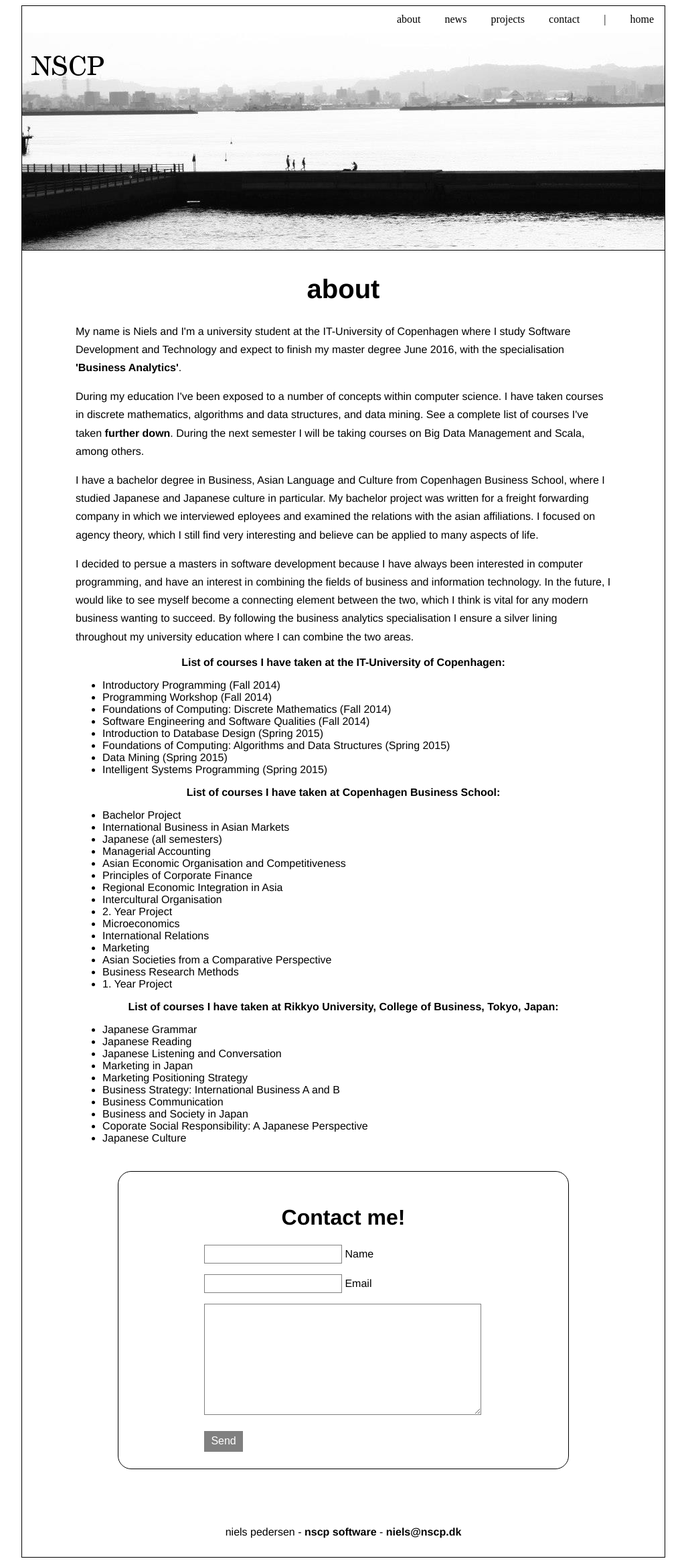
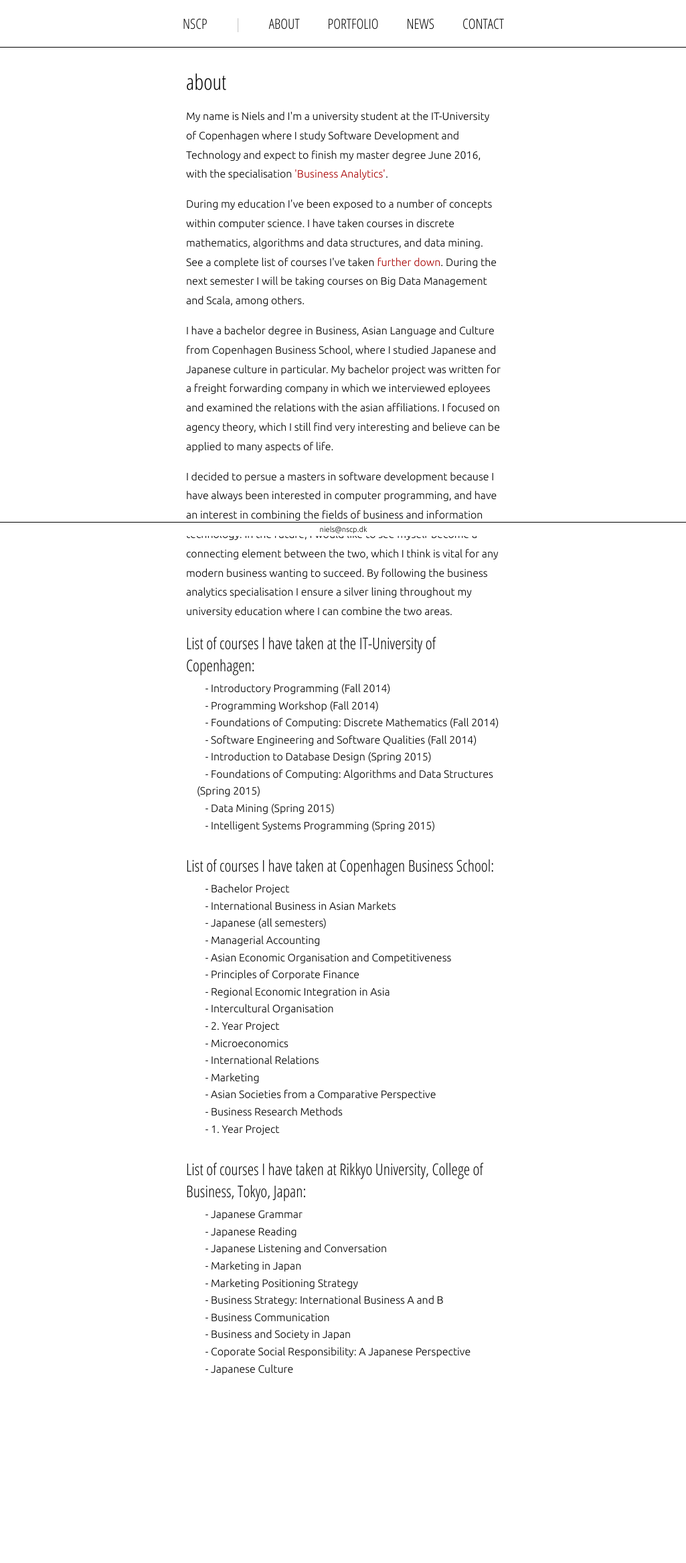
Before and after one commit to gandalftheFFFFFF/nscp, a Django app: template templates/about.html in a window 1280 px wide. Shown: the whole page at 67% size, without its empty margins (127-1152 px from the left). After the commit the page ends 2052 px from the top, so only its background shows below. Run offline with Django 3.2, Linux system fonts and the light colour scheme; the template is opened without the code that fills it, so the values that code supplies are empty.

Commit message:
design overhaul

```diff
--- a/news_posts/views.py
+++ b/news_posts/views.py
@@ -17,14 +17,9 @@ def news(request):
         images = Image.objects.filter(post=post)
     except Image.DoesNotExist:
         images = None
-    try:
-        older_posts = Post.objects.all()[1:4]
-    except Post.DoesNotExist:
-        older_posts = None
     context = {
         'post':post,
         'images':images,
-        'older_posts':older_posts,
     }
     return render(request, template, context)
 
--- a/nscp/settings.py
+++ b/nscp/settings.py
@@ -100,8 +100,8 @@ WSGI_APPLICATION = 'nscp.wsgi.application'
 DATABASES = {
     'default': {
         'ENGINE': 'django.db.backends.postgresql_psycopg2',
-        'NAME': 'nscp',
-        'USER': 'nscp_user',
+        'NAME': get_secret('DATABASE_NAME'),
+        'USER': get_secret('DATABASE_USER'),
         'PASSWORD': get_secret('DATABASE_PASSWORD'),
         'HOST': 'localhost',
         'PORT': '',
--- a/nscp/urls.py
+++ b/nscp/urls.py
@@ -21,11 +21,12 @@ from django.conf.urls.static import static
 from . import views
 
 urlpatterns = [
-    url(r'^$', TemplateView.as_view(template_name='base_site.html'), name='home'),
+    url(r'^$', TemplateView.as_view(template_name='base.html'), name='home'),
     url(r'^about/$', views.about, name='about'),
     url(r'^news/', include('news_posts.urls')),
-    url(r'^projects/', include('project.urls')),
+    url(r'^portfolio/', include('project.urls')),
     url(r'^cv/$', views.cv, name='cv'),
     url(r'^contact/$', views.contact, name='contact'),
+    url(r'^contact-by-form', views.contact_by_form, name='contact_by_form'),
     url(r'^admin/', include(admin.site.urls)),
 ] + static(settings.MEDIA_URL, document_root=settings.MEDIA_ROOT)
--- /dev/null
+++ b/static/freestyle.css
@@ -0,0 +1,253 @@
+
+/* GENERAL */
+
+body {
+  font-family: 'Ubuntu';
+}
+
+a:link {
+  text-decoration: none;
+  color: #A80000;
+}
+
+a:hover {
+  text-decoration: none;
+  color: #A80000;
+}
+
+a:visited {
+  text-decoration: none;
+  color: #A80000;
+}
+
+a:active {
+  text-decoration: none;
+  color: #A80000;
+}
+
+
+
+
+
+/* MENU */
+
+    #menu_bar {
+        height: 70px;
+        min-width: 500px;
+        border-bottom: 1px solid black;
+        !border: 1px solid;
+        position: fixed;
+        top: 0;
+        right: 0;
+        top: 0;
+        left: 0;
+        background-color: white;
+        !text-align: center;
+    }
+
+    #menu_container {
+        !border: 1px solid;
+        margin: 0 auto;
+        width: 90%;
+        max-width: 500px;
+        height: 100%;
+        text-align: justify;
+        -ms-text-justify: distribute-all-lines;
+    }
+
+    .stretch {
+        width:100%;
+        display: inline-block;
+        font-size:0;
+        line-height:0;
+    }
+
+    .menu_item {
+        display: inline-block;
+        font-family: 'Open Sans Condensed';
+        !height: 70px;
+        line-height: 70px;
+        font-size: 1.3em;
+        padding-left: 10px;
+        padding-right: 10px;
+        color: black;
+        !border: 1px solid red;
+    }
+
+    .menu_item:hover {
+        background-color: black;
+        color: white;
+    }
+
+    #menu_special {
+        color: #C0C0C0;
+    }
+
+    #menu_special:hover {
+        background-color: white;
+        color: gray;
+    }
+
+
+/* MAIN CONTAINER */
+
+    #main_container {
+      margin: 0 auto;
+      width: 100%;
+      max-width: 500px;
+      min-width: 300px;
+      height: 100%;
+      !border: 1px solid #C0C0C0;
+      !height: 1000px;
+      !background-color: black;
+    }
+
+    #main_content {
+      margin-top: 100px;
+      margin-left: 15px;
+      margin-right: 15px;
+      margin-bottom: 50px;
+      height: 100%;
+      !border: 1px solid;
+      !background-color: #F8F8F8;
+    }
+
+    /* TEXT FORMAT IN MAIN */
+
+        #main_content h1, h2, h3 {
+            font-family: 'Open Sans Condensed';
+            font-weight: normal;
+            margin-left: 0;
+            margin-top: 5px;
+            margin-bottom: 6px;
+        }
+
+        #main_container p {
+            font-family: 'Ubuntu';
+            font-weight: 300;
+            line-height: 180%;
+        }
+
+        /* LINKS WITHIN PARAGRAPH */
+
+        #main_container p a:link, p a:visited {
+            text-decoration: none;
+            color: #A80000;
+        }
+
+/* FOOTER */
+
+    #footer_bar {
+      height: 20px;
+      min-width: 500px;
+      border-top: 1px solid black;
+      !border: 1px solid;
+      position: fixed;
+      right: 0;
+      left: 0;
+      bottom: 0;
+      background-color: white;
+      !text-align: center;
+    }
+
+    #footer_content {
+      text-align: center;
+      font-family: 'Ubuntu';
+      font-weight: 300;
+      font-size: 70%;
+      line-height: 20px;
+      color: black;
+    }
+
+    #footer_content a {
+        color: black;
+    }
+
+
+/* PAGE SPECIFIC STYLES */
+
+
+/* ABOUT */
+
+    h2:before {
+        display: block;
+        content: " ";
+        margin-top: -100px;
+        height: 100px;
+        visibility: hidden;
+    }
+
+    .about_ul {
+        line-height: 160%;
+        font-weight: 300;
+        list-style: none;
+        padding:0;
+        margin: 0;
+        margin-bottom: 30px;
+    }
+
+    .about_li {
+        padding-left: 1em;
+        text-indent: 0.8em;
+    }
+
+    .about_li:before {
+        content:"- ";
+        color: black;
+    }
+
+/* CONTACT */
+
+    .error_p {
+        color: #A80000;
+    }
+
+    .input_textarea {
+        width: 98%;
+        height: 80px;
+        line-height: 150%;
+    }
+
+    .input_send {
+        padding: 10px 15px 10px 15px;
+        color: white;
+        background: #A80000;
+        border: 0;
+        border-radius: 10px;
+    }
+
+/* NEWS */
+
+    .picture_container {
+        width: 100%;
+        text-align: center;
+    }
+
+    img.preview {
+        max-width: 50%;
+        max-height: 200px;
+        width: auto;
+        height: auto;
+        border: 1px solid black;
+    }
+
+    img.thumbnail {
+        max-width: 25%;
+        max-height: 100px;
+        width: auto;
+        height: auto;
+        border: 1px solid black;
+    }
+
+    #news_menu_container {
+        text-align: center;
+        font-family: 'Open sans condensed';
+        font-size: 150%;
+        margin: 0;
+        padding: 0;
+        !border: 1px solid;
+    }
+
+    .news_menu_item {
+        display: inline-block;
+    }
--- a/templates/about.html
+++ b/templates/about.html
@@ -1,5 +1,5 @@
 {% extends 'pages_template.html' %}
-{% block main_content %}
+{% block content %}
 <h1>about</h1>
 <p>My name is Niels and I'm a university student at the IT-University of
     Copenhagen where I study Software Development and Technology and expect to finish my
@@ -27,117 +27,117 @@
     specialisation I ensure a silver lining throughout my university education where I can
     combine the two areas.
 </p>
-<h3 id="courses">
+<h2 id="courses">
     List of courses I have taken at the IT-University of Copenhagen:
-</h3>
-<ul class="course_list">
-    <li class="courses">
+</h2>
+<ul class="about_ul">
+    <li class="about_li">
         Introductory Programming (Fall 2014)
     </li>
-    <li class="courses">
+    <li class="about_li">
         Programming Workshop (Fall 2014)
     </li>
-    <li class="courses">
+    <li class="about_li">
         Foundations of Computing: Discrete Mathematics (Fall 2014)
     </li>
-    <li class="courses">
+    <li class="about_li">
         Software Engineering and Software Qualities (Fall 2014)
     </li>
-    <li class="courses">
+    <li class="about_li">
         Introduction to Database Design (Spring 2015)
     </li>
-    <li class="courses">
+    <li class="about_li">
         Foundations of Computing: Algorithms and Data Structures (Spring 2015)
     </li>
-    <li class="courses">
+    <li class="about_li">
         Data Mining (Spring 2015)
     </li>
-    <li class="courses">
+    <li class="about_li">
         Intelligent Systems Programming (Spring 2015)
     </li>
 </ul>
-<h3>
+<h2>
     List of courses I have taken at Copenhagen Business School:
-</h3>
-<ul class="course_list">
-    <li class="courses">
+</h2>
+<ul class="about_ul">
+    <li class="about_li">
         Bachelor Project
     </li>
-    <li class="courses">
+    <li class="about_li">
         International Business in Asian Markets
     </li>
-    <li class="courses">
+    <li class="about_li">
         Japanese (all semesters)
     </li>
-    <li class="courses">
+    <li class="about_li">
         Managerial Accounting
     </li>
-    <li class="courses">
+    <li class="about_li">
         Asian Economic Organisation and Competitiveness
     </li>
-    <li class="courses">
+    <li class="about_li">
         Principles of Corporate Finance
     </li>
-    <li class="courses">
+    <li class="about_li">
         Regional Economic Integration in Asia
     </li>
-    <li class="courses">
+    <li class="about_li">
         Intercultural Organisation
     </li>
-    <li class="courses">
+    <li class="about_li">
         2. Year Project
     </li>
-    <li class="courses">
+    <li class="about_li">
         Microeconomics
     </li>
-    <li class="courses">
+    <li class="about_li">
         International Relations
     </li>
-    <li class="courses">
+    <li class="about_li">
         Marketing
     </li>
-    <li class="courses">
+    <li class="about_li">
         Asian Societies from a Comparative Perspective
     </li>
-    <li class="courses">
+    <li class="about_li">
         Business Research Methods
     </li>
-    <li class="courses">
+    <li class="about_li">
         1. Year Project
     </li>
 </ul>
-<h3>
+<h2>
     List of courses I have taken at Rikkyo University, College of Business, Tokyo, Japan:
-</h3>
-<ul class="course_list">
-    <li class="courses">
+</h2>
+<ul class="about_ul">
+    <li class="about_li">
         Japanese Grammar
     </li>
-    <li class="courses">
+    <li class="about_li">
         Japanese Reading
     </li>
-    <li class="courses">
+    <li class="about_li">
         Japanese Listening and Conversation
     </li>
-    <li class="courses">
+    <li class="about_li">
         Marketing in Japan
     </li>
-    <li class="courses">
+    <li class="about_li">
         Marketing Positioning Strategy
     </li>
-    <li class="courses">
+    <li class="about_li">
         Business Strategy: International Business A and B
     </li>
-    <li class="courses">
+    <li class="about_li">
         Business Communication
     </li>
-    <li class="courses">
+    <li class="about_li">
         Business and Society in Japan
     </li>
-    <li class="courses">
+    <li class="about_li">
         Coporate Social Responsibility: A Japanese Perspective
     </li>
-    <li class="courses">
+    <li class="about_li">
         Japanese Culture
     </li>
 </ul>
--- /dev/null
+++ b/templates/base.html
@@ -0,0 +1,72 @@
+
+<!DOCTYPE html>
+<html >
+  <head>
+    <meta charset="UTF-8">
+    <title>NSCP</title>
+      {% load staticfiles %}
+      <link rel="stylesheet" href="{% static 'freestyle.css' %}">
+      <link href='http://fonts.googleapis.com/css?family=Open+Sans+Condensed:300' rel='stylesheet' type='text/css'>
+      <link href='http://fonts.googleapis.com/css?family=Ubuntu' rel='stylesheet' type='text/css'>
+      <link href='http://fonts.googleapis.com/css?family=Ubuntu:300' rel='stylesheet' type='text/css'>
+  </head>
+<body>
+
+  <div id="menu_bar">
+    <div id="menu_container">
+      <a href="{% url 'home' %}">
+        <div class="menu_item">
+          NSCP
+        </div>
+      </a>
+      <div class="menu_item" id="menu_special">
+        |
+      </div>
+      <a href="{% url 'about' %}">
+        <div class="menu_item">
+          ABOUT
+        </div>
+      </a>
+      <a href="{% url 'projects' %}">
+        <div class="menu_item">
+          PORTFOLIO
+        </div>
+      </a>
+      <a href="{% url 'news' %}">
+        <div class="menu_item">
+          NEWS
+        </div>
+      </a>
+      <a href="{% url 'contact' %}">
+        <div class="menu_item">
+          CONTACT
+        </div>
+      </a>
+        <span class="stretch"></span>
+    </div>
+  </div>
+  <div id="main_container">
+    <div id="main_content">
+        {% block content %}
+      <h1>Welcome</h1>
+      <h3>Sub-title; will it be used?</h3>
+      <p>Lorem ipsum dolor sit amet, <a href="">consectetur</a> adipiscing elit, sed do eiusmod tempor incididunt ut labore et dolore magna aliqua. Ut enim ad minim veniam, quis nostrud exercitation ullamco laboris nisi ut aliquip ex ea commodo consequat. Duis aute irure dolor in reprehenderit in voluptate velit esse cillum dolore eu fugiat nulla pariatur. Excepteur sint occaecat cupidatat non proident, sunt in culpa qui officia deserunt mollit anim id est laborum.
+      </p>
+      <p>Lorem ipsum dolor sit amet, consectetur adipiscing elit, sed do eiusmod tempor incididunt ut labore et dolore magna aliqua. Ut enim ad minim veniam, quis nostrud exercitation ullamco laboris nisi ut aliquip ex ea commodo consequat. Duis aute irure dolor in reprehenderit in voluptate velit esse cillum dolore eu fugiat nulla pariatur. Excepteur sint occaecat cupidatat non proident, sunt in culpa qui officia deserunt mollit anim id est laborum.
+      </p>
+      <p>Lorem ipsum dolor sit amet, consectetur adipiscing elit, sed do eiusmod tempor incididunt ut labore et dolore magna aliqua. Ut enim ad minim veniam, quis nostrud exercitation ullamco laboris nisi ut aliquip ex ea commodo consequat. Duis aute irure dolor in reprehenderit in voluptate velit esse cillum dolore eu fugiat nulla pariatur. Excepteur sint occaecat cupidatat non proident, sunt in culpa qui officia deserunt mollit anim id est laborum.
+      </p>
+        {% endblock %}
+    </div>
+  </div>
+  <div id="footer_bar">
+    <div id="footer_content">
+      <a href="mailto:niels@nscp.dk">
+      niels@nscp.dk
+      </a>
+    </div>
+  </div>
+
+</body>
+
+</html>
--- a/templates/base_site.html
+++ b/templates/base_site.html
@@ -77,7 +77,13 @@
     <div id="contact_container">
         <div id="form_center">
             <h1 class="menu_bait">Contact me!</h1>
-            <form>
+            <form action="niels" method="POST">
+                {% csrf_token %}
+                {% if errors %}
+                    {% for error in errors %}
+                        <p>{{ error }}</p>
+                    {% endfor %}
+                {% endif %}
                 <p class="form_element">
                     <input class="input_text" type="text" name="name"> Name
                 </p>
--- a/templates/pages_template.html
+++ b/templates/pages_template.html
@@ -1,7 +1,2 @@
-{% extends 'base_site.html' %}
+{% extends 'base.html' %}
 <!-- blocks to fill: head, picture, arrow, main_content -->
-{% block picture %}
-{% load staticfiles %}
-<img src="{% static 'bg2_banner.jpg' %}" id="picture_top"/>
-{% endblock %}
-{% block arrow %}{% endblock %}
```
Also changed, not shown: news_posts/templates/archive.html (+14 -9 lines), news_posts/templates/news.html (+11 -17 lines), nscp/views.py (+20 -1 lines), project/templates/projects.html (+7 -7 lines), static/stil.css (added, +47 -0 lines), templates/contact.html (+62 -10 lines).
